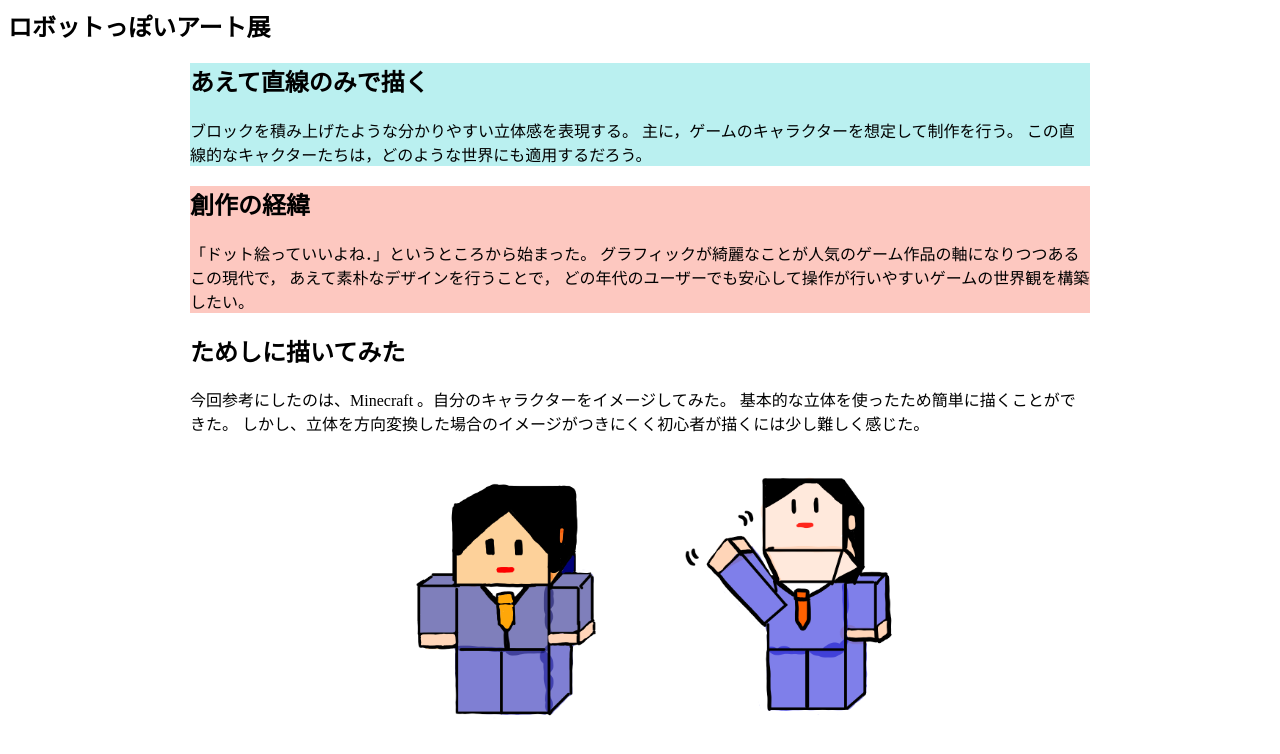
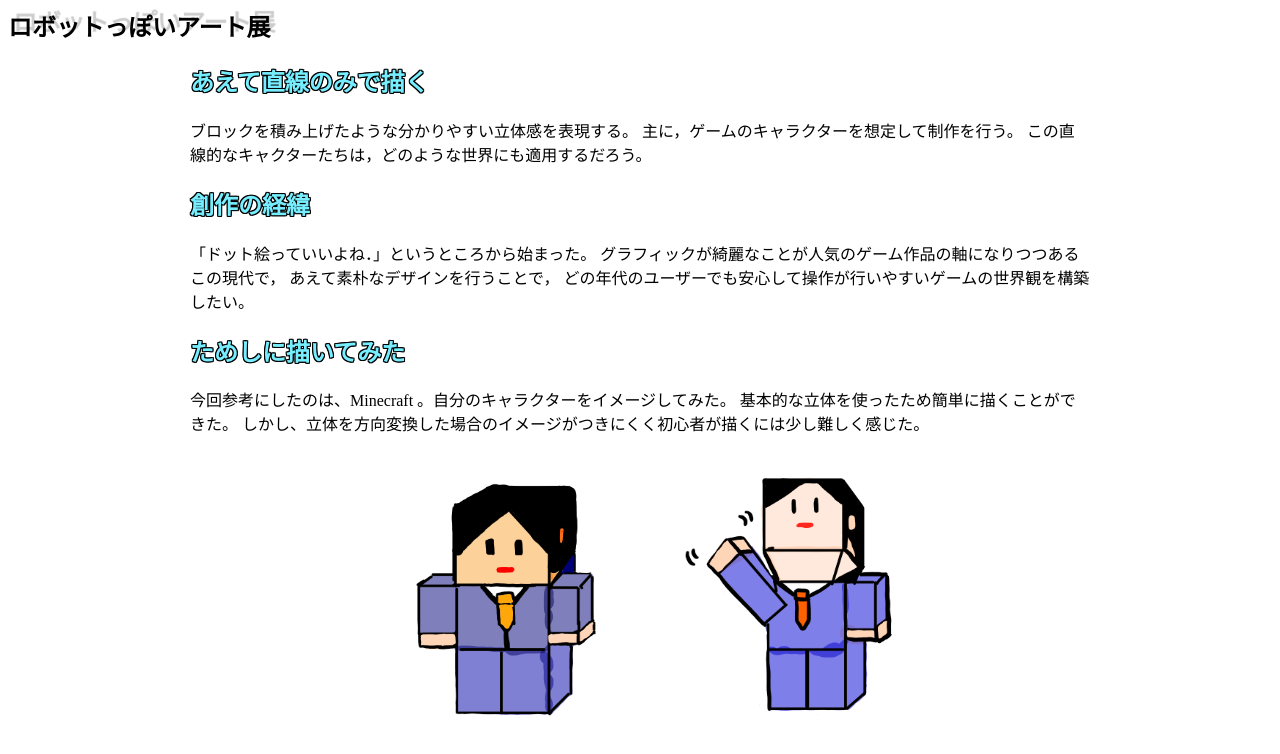
Before and after one commit to MinatoOkimoto/my_profile, a plain HTML site: page index.html in a window 1280 px wide. Drawn offline with Linux system fonts and the light colour scheme.

Commit message:
add repair css

```diff
--- a/sty_1.css
+++ b/sty_1.css
@@ -1,15 +1,22 @@
 @charset "utf-8";
 h1 {
     font-family: "serif",serif;
+    color: #000000;
+    text-shadow: 5px -5px 1px #cccccc;
+}
+h2{
+    color: #77eeff;
+    text-shadow: black 1px 1px 0, black -1px -1px 0,
+                 black -1px 1px 0, black 1px -1px 0,
+                 black 0px 1px 0, black 0px -1px 0,
+                 black -1px 0px 0, black 1px 0px 0;
 }
 #art_1 {
-    background:#baf0f0;
     margin: 0;
 
 }
 
 #art_2 {
-    background:#fdc8c0;
     margin: 0;
 }
 
```
